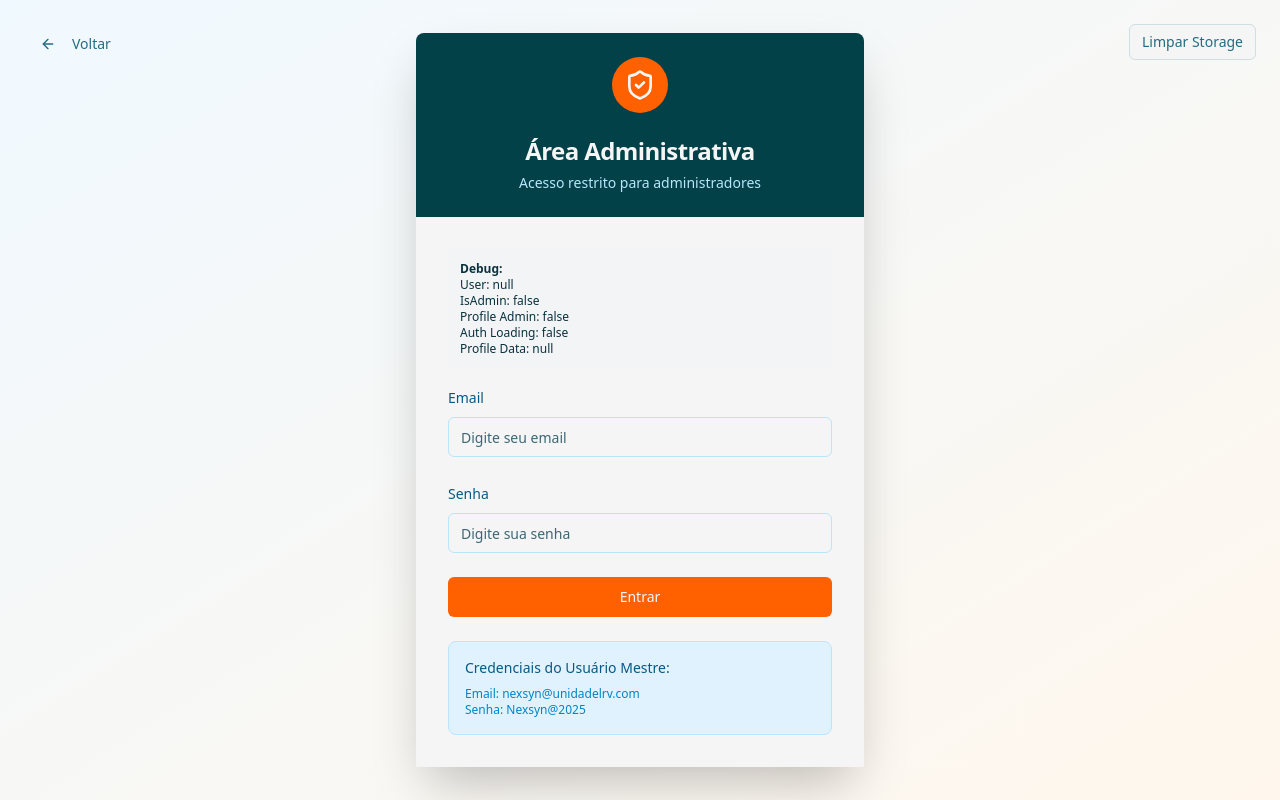
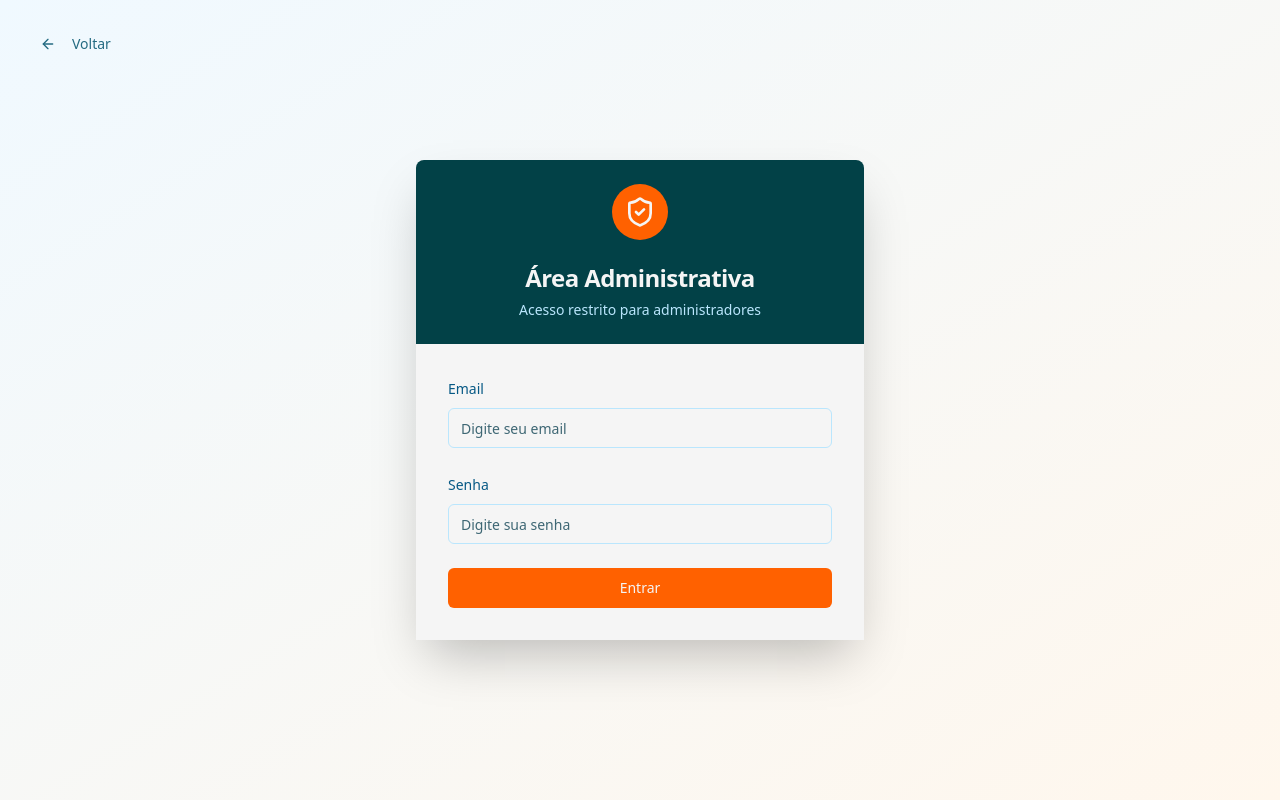
Before and after one commit to YellowDark25/legal-hiper-tutoriels-hub, a React (Vite) app: page /admin-login in a window 1280 px wide. Built offline with nearby package versions, Linux system fonts and the light colour scheme.

Commit message:
Remove debug and credentials from login page
Removes the debug information, "Limpar Storage" button, and master user credentials from the `/admin-login` page, as requested.

```diff
--- a/src/pages/AdminLogin.tsx
+++ b/src/pages/AdminLogin.tsx
@@ -72,13 +72,6 @@ const AdminLogin = () => {
     navigate(-1);
   };
 
-  const handleClearStorage = () => {
-    console.log('Limpando localStorage...');
-    localStorage.clear();
-    sessionStorage.clear();
-    window.location.reload();
-  };
-
   // Mostrar loading enquanto verifica autenticação
   if (authLoading) {
     return (
@@ -103,16 +96,6 @@ const AdminLogin = () => {
         Voltar
       </Button>
 
-      {/* Botão para limpar storage (debug) */}
-      <Button
-        variant="outline"
-        onClick={handleClearStorage}
-        className="absolute top-6 right-6 text-primary-700 hover:text-secondary"
-        size="sm"
-      >
-        Limpar Storage
-      </Button>
-
       <Card className="w-full max-w-md shadow-2xl border-0">
         <CardHeader className="text-center bg-primary-900 text-neutral-50 rounded-t-lg">
           <div className="flex items-center justify-center mb-4">
@@ -126,16 +109,6 @@ const AdminLogin = () => {
           </p>
         </CardHeader>
         <CardContent className="p-8 bg-neutral-50">
-          {/* Debug info */}
-          <div className="mb-4 p-3 bg-gray-100 rounded text-xs">
-            <p><strong>Debug:</strong></p>
-            <p>User: {user?.email || 'null'}</p>
-            <p>IsAdmin: {isAdmin ? 'true' : 'false'}</p>
-            <p>Profile Admin: {profile?.is_admin ? 'true' : 'false'}</p>
-            <p>Auth Loading: {authLoading ? 'true' : 'false'}</p>
-            <p>Profile Data: {JSON.stringify(profile)}</p>
-          </div>
-
           <form onSubmit={handleLogin} className="space-y-6">
             <div>
               <Label htmlFor="email" className="text-primary-800 font-medium">
@@ -176,16 +149,6 @@ const AdminLogin = () => {
               Entrar
             </Button>
           </form>
-
-          <div className="mt-6 p-4 bg-primary-100 rounded-lg border border-primary-200">
-            <h4 className="text-sm font-medium text-primary-800 mb-2">
-              Credenciais do Usuário Mestre:
-            </h4>
-            <p className="text-xs text-primary-600">
-              Email: nexsyn@unidadelrv.com<br />
-              Senha: Nexsyn@2025
-            </p>
-          </div>
         </CardContent>
       </Card>
     </div>
```
